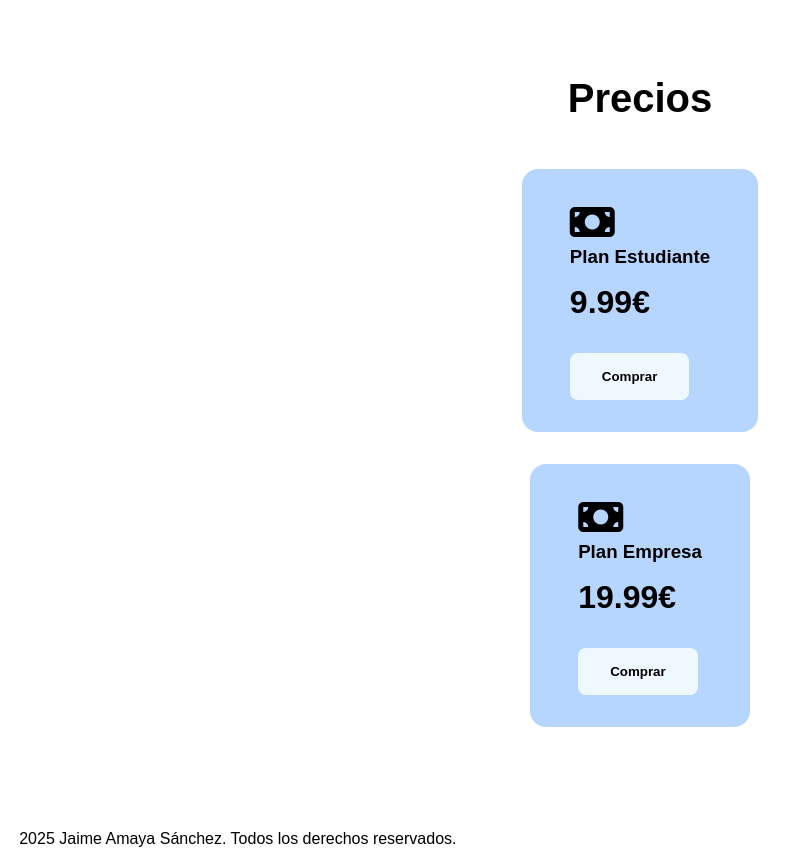
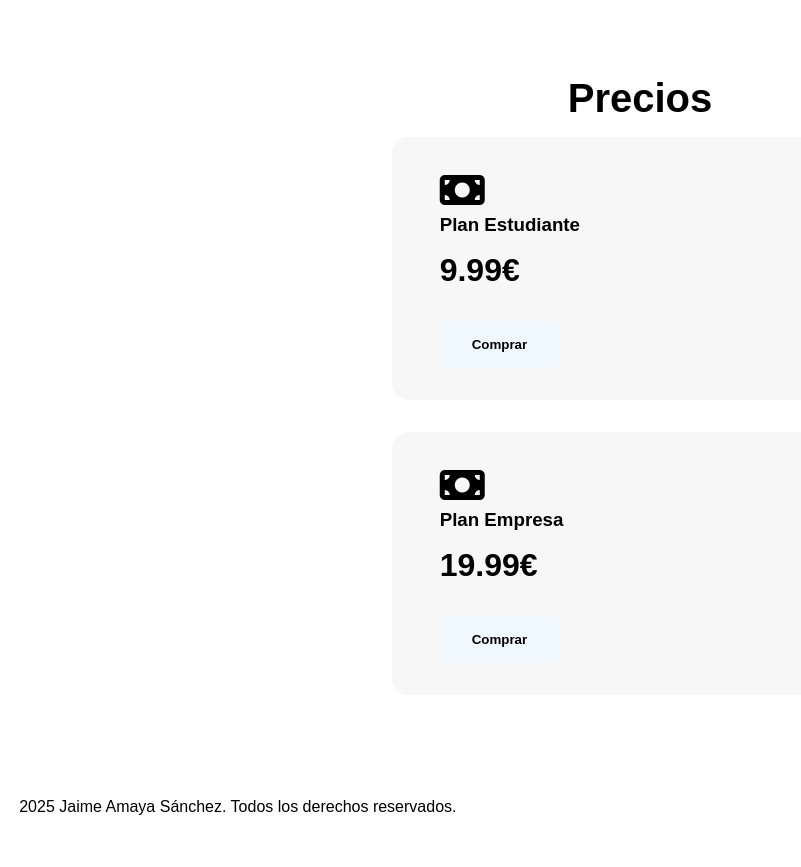
Before and after one commit to Jaimemamalla/Repaso, a plain HTML site: page index.html in a window 1280 px wide. Shown: the part 2400-3267 px from the top of the page, without its empty margins (0-801 px from the left). After the commit the page ends 3235 px from the top, so only its background shows below. Drawn offline with Linux system fonts and the light colour scheme.

Commit message:
Update styles.css

```diff
--- a/css/styles.css
+++ b/css/styles.css
@@ -233,20 +233,20 @@ main > section.hero > div.content-features > .column > .feature > div > h3,h4 {
 }
 
 #prices h2 {
-    margin-bottom: 2rem;
     font-size: 2.5rem;
     color: #000000;
     text-align: center;
 }
 
 .price-card {
-    background: #b6d5ff;
+    background: #f7f7f7;
     border-radius: 16px;
     padding: 2rem 3rem;
     margin: 1rem;
     display: flex;
     flex-direction: column;
     align-items: center;
+    width: 40%;
 }
 
 .price-icon {
```
